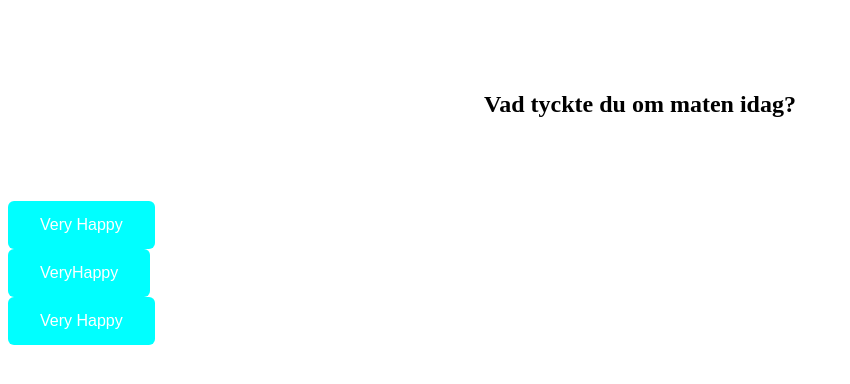
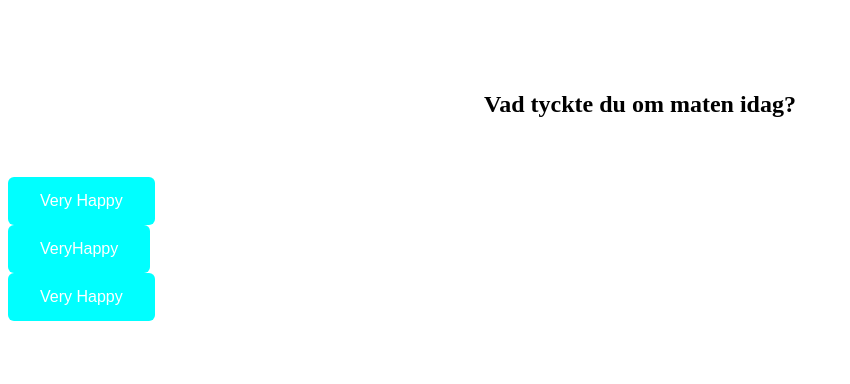
Before and after one commit to AndreN97/HappyorNot, a PHP site: page /questions.php in a window 1280 px wide. Shown: the top 384 px of the page, without its empty margins (0-850 px from the left). Run offline with PHP 8.4, Linux system fonts and the light colour scheme.

Commit message:
Början på sidans gränssnitt

```diff
--- a/style.css
+++ b/style.css
@@ -11,6 +11,8 @@ button {
     transition-duration: 0.4s;
     top: 50%;
     border-radius: 6px;
+    position: relative;
+    transform: translateY(-50%);
 }
 
 .button3 {
```
